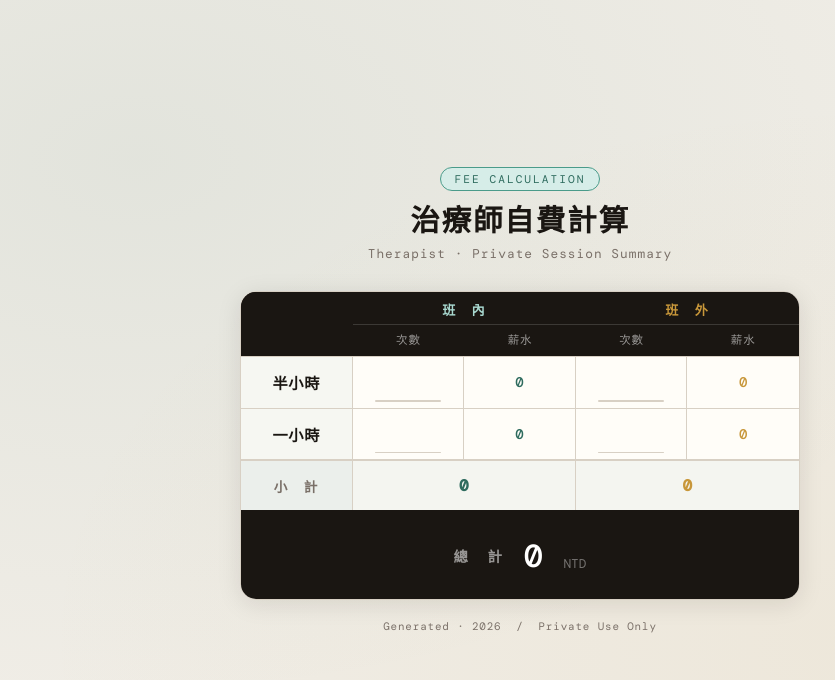
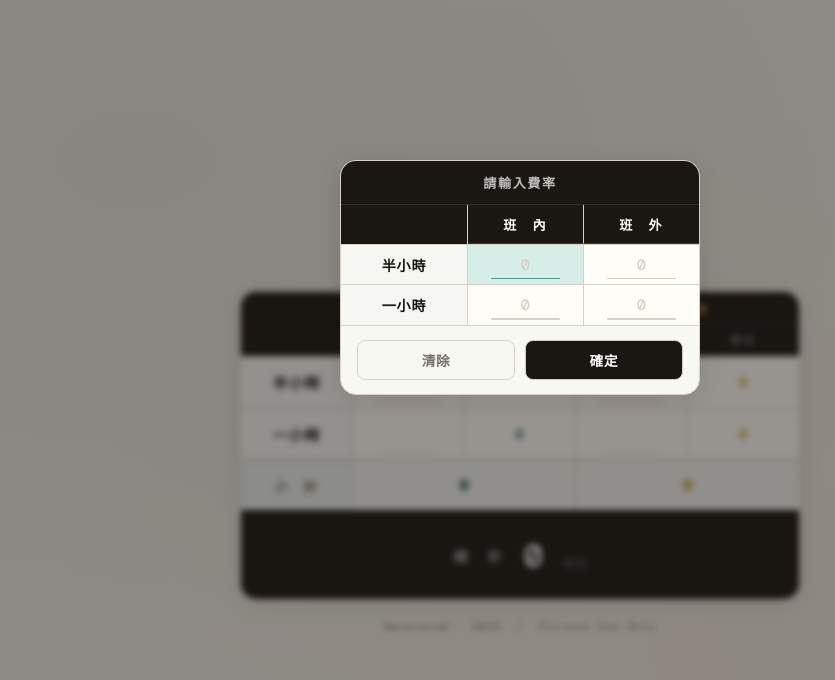
Before and after one commit to Kunhungli/J4XU354UXL6Y4ZO4RUNJ04, a plain HTML site: page index.html in a window 1280 px wide. Both pictures are taken after a click on the element "FEE CALCULATION". Shown: the whole page, without its empty margins (120-955 px from the left). Drawn offline with nearby package versions, Linux system fonts and the light colour scheme.

Commit message:
ver 1.0.0

```diff
--- a/index.html
+++ b/index.html
@@ -1,19 +1,23 @@
 <!DOCTYPE html>
 <html lang="zh-TW">
+
 <head>
   <meta charset="UTF-8" />
-  <meta name="viewport" content="width=device-width, initial-scale=1.0, user-scalable=no, maximum-scale=1.0">
+  <meta name="viewport" content="width=device-width, initial-scale=1.0" />
   <title>治療師自費計算</title>
   <link rel="stylesheet" href="style.css">
   <script src="main.js"></script>
-  <link href="https://fonts.googleapis.com/css2?family=Noto+Serif+TC:wght@400;600;700&family=DM+Mono:wght@400;500&display=swap" rel="stylesheet"/>
+  <link
+    href="https://fonts.googleapis.com/css2?family=Noto+Serif+TC:wght@400;600;700&family=DM+Mono:wght@400;500&display=swap"
+    rel="stylesheet" />
 </head>
+
 <body>
   <div class="wrapper">
 
     <!-- Header -->
     <div class="header">
-      <div class="badge" onclick="resetClick();">Fee Calculation</div>
+      <div class="badge" onclick="openRateDialog();">Fee Calculation</div>
       <h1>治療師自費計算</h1>
       <div class="subtitle">Therapist · Private Session Summary</div>
     </div>
@@ -44,11 +48,11 @@
       <div class="data-row">
         <div class="row-label">半小時</div>
         <div class="cell input-cell">
-          <input type="number" id="h_in" value="" inputmode="numeric" min="0" oninput="calc()"/>
+          <input type="number" id="h_in" value="" min="0" oninput="calc()" />
         </div>
         <div class="cell salary" id="h_in_sal">0</div>
         <div class="cell input-cell">
-          <input type="number" id="h_out" value="" inputmode="numeric" min="0" oninput="calc()"/>
+          <input type="number" id="h_out" value="" min="0" oninput="calc()" />
         </div>
         <div class="cell salary-out" id="h_out_sal">0</div>
       </div>
@@ -57,11 +61,11 @@
       <div class="data-row">
         <div class="row-label">一小時</div>
         <div class="cell input-cell">
-          <input type="number" id="f_in" value="" inputmode="numeric" min="0" oninput="calc()"/>
+          <input type="number" id="f_in" value="" min="0" oninput="calc()" />
         </div>
         <div class="cell salary" id="f_in_sal">0</div>
         <div class="cell input-cell">
-          <input type="number" id="f_out" value="" inputmode="numeric" min="0" oninput="calc()"/>
+          <input type="number" id="f_out" value="" min="0" oninput="calc()" />
         </div>
         <div class="cell salary-out" id="f_out_sal">0</div>
       </div>
@@ -85,5 +89,39 @@
     <div class="footer">Generated · 2026 &nbsp;/&nbsp; Private Use Only</div>
   </div>
 
+ <dialog id="myDialog">
+  <p id="dialogTitle" class="header">請輸入費率</p>
+  <div class="rate-table">
+    <div class="rate-header-row">
+      <div class="rate-cell blank"></div>
+      <div class="rate-cell col-group-label 班內">班　內</div>
+      <div class="rate-cell col-group-label 班外">班　外</div>
+    </div>
+    <div class="rate-data-row">
+      <div class="rate-cell label">半小時</div>
+      <div class="rate-cell input-wrap">
+        <input type="text" inputmode="numeric" pattern="[0-9]*" id="rate_h_in" placeholder="0"/>
+      </div>
+      <div class="rate-cell input-wrap">
+        <input type="text" inputmode="numeric" pattern="[0-9]*" id="rate_h_out" placeholder="0"/>
+      </div>
+    </div>
+    <div class="rate-data-row">
+      <div class="rate-cell label">一小時</div>
+      <div class="rate-cell input-wrap">
+        <input type="text" inputmode="numeric" pattern="[0-9]*" id="rate_f_in" placeholder="0"/>
+      </div>
+      <div class="rate-cell input-wrap">
+        <input type="text" inputmode="numeric" pattern="[0-9]*" id="rate_f_out" placeholder="0"/>
+      </div>
+    </div>
+  </div>
+  <div class="rate-actions">
+    <button class="btn-clear" onclick="clearRates()">清除</button>
+    <button class="btn-confirm" onclick="confirmRates()">確定</button>
+  </div>
+</dialog>
+
 </body>
+
 </html>
--- a/main.js
+++ b/main.js
@@ -1,9 +1,9 @@
 // 費率設定
 const RATE = {
-  h_in: localStorage.getItem('__h_in__') || 0,  // 班內半小時
-  h_out: localStorage.getItem('__h_out__') || 0, // 班外半小時
-  f_in: localStorage.getItem('__f_in__') || 0,  // 班內一小時
-  f_out: localStorage.getItem('__f_out__') || 0, // 班外一小時
+  h_in: Number(localStorage.getItem('__h_in__')) || 0,  // 班內半小時
+  h_out: Number(localStorage.getItem('__h_out__')) || 0, // 班外半小時
+  f_in: Number(localStorage.getItem('__f_in__')) || 0,  // 班內一小時
+  f_out: Number(localStorage.getItem('__f_out__')) || 0, // 班外一小時
 };
 
 const RATE_CONTENT = {
@@ -52,44 +52,48 @@ function calc() {
 }
 
 // 點擊 cell 自動 focus input
-document.querySelectorAll('.cell.input-cell').forEach(cell => {
-  cell.addEventListener('click', () => cell.querySelector('input').focus());
-});
+// document.querySelectorAll('.cell.input-cell').forEach(cell => {
+  // cell.addEventListener('click', () => cell.querySelector('input').focus());
+// });
 
 let resetCount = 0;
-function resetClick() {
-  resetCount++;
-  if (resetCount > 8) {
-    inputIds.forEach(id => {
-      localStorage.removeItem(`__${id}__`);
-      RATE[id] = 0;
-    });
-    resetCount = 0;
+let openRateDialog, confirmRates, clearRates;
+let setNum;
+let close;
+
+// 定義所有的輸入框 ID
+const fields = ['h_in', 'h_out', 'f_in', 'f_out'];
+
+// DOM 載入後才添加方法
+window.onload = function () {
+  const myDialogEl = document.getElementById('myDialog');
+  const dialogTitleEl = document.getElementById('dialogTitle');
+  const numInputEl = document.getElementById('numInput');
+
+  openRateDialog = () => {
+    // 開啟時帶入目前費率
+    document.getElementById('rate_h_in').value  = RATE.h_in  || '';
+    document.getElementById('rate_h_out').value = RATE.h_out || '';
+    document.getElementById('rate_f_in').value  = RATE.f_in  || '';
+    document.getElementById('rate_f_out').value = RATE.f_out || '';
+    document.getElementById('myDialog').showModal();
   }
+
+confirmRates = () => {
+  fields.forEach(id => {
+    const val = Number(document.getElementById(`rate_${id}`).value) || 0;
+    RATE[id] = val;
+    localStorage.setItem(`__${id}__`, val);
+  });
+  document.getElementById('myDialog').close();
+  calc();
 }
 
-// 定義所有的輸入框 ID
-const inputIds = ['h_in', 'h_out', 'f_in', 'f_out'];
+clearRates = () => {
+  const fields = ['h_in', 'h_out', 'f_in', 'f_out'];
+  fields.forEach(id => {
+    document.getElementById(`rate_${id}`).value = '';
+  });
+}
 
-// DOM 載入後才添加監聽
-window.onload = function () {
-  inputIds.forEach(id => {
-    const inputEl = document.getElementById(id);
-    const ssEl = document.getElementById(`${id}_sal`);
-
-    if (inputEl && ssEl) {
-      // 當點擊（獲得焦點）時觸發
-      inputEl.addEventListener('focus', () => {
-        let sal = parseInt(localStorage.getItem(`__${id}__`)) || 0;
-        if (!sal || sal===0 || isNaN(sal)) {
-          sal = Number(prompt(`請輸入 ${RATE_CONTENT[id]}的$$：`, "0"));
-          RATE[id] = sal;
-          localStorage.setItem(`__${id}__`, sal)
-        }
-
-        inputEl.value = '';     // 清空輸入框
-        calc(); // 將對應的 DIV 顯示為 0
-      });
-    }
-  });
 };
--- a/style.css
+++ b/style.css
@@ -285,3 +285,168 @@ body {
   color: var(--muted);
   letter-spacing: 0.08em;
 }
+
+/* ── Dialog (rate table) ── */
+#myDialog {
+  font-family: 'Noto Serif TC', serif;
+  background: var(--card);
+  border: 1px solid var(--border);
+  border-radius: 16px;
+  box-shadow: var(--shadow);
+  padding: 0;
+  min-width: 300px;
+  max-width: 360px;
+  width: 92%;
+  margin: 20vh auto auto;
+  overflow: hidden;
+}
+
+#myDialog::backdrop {
+  background: rgba(26, 22, 18, 0.45);
+  backdrop-filter: blur(3px);
+}
+
+#dialogTitle {
+  font-size: 0.82rem;
+  font-weight: 700;
+  letter-spacing: 0.12em;
+  color: rgba(255,255,255,0.7);
+  background: var(--ink);
+  padding: 0.75rem 1.1rem;
+  margin: 0;
+}
+
+/* ── Rate table ── */
+.rate-table {
+  display: flex;
+  flex-direction: column;
+}
+
+.rate-header-row,
+.rate-data-row {
+  display: grid;
+  grid-template-columns: 1.1fr 1fr 1fr;
+}
+
+.rate-data-row {
+  border-top: 1px solid var(--border);
+}
+
+.rate-cell {
+  display: flex;
+  align-items: center;
+  justify-content: center;
+  padding: 0.6rem 0.4rem;
+  font-size: 0.82rem;
+  border-right: 1px solid var(--border);
+}
+.rate-cell:last-child { border-right: none; }
+
+/* header row */
+.rate-header-row {
+  background: var(--ink);
+  border-top: 1px solid rgba(255,255,255,0.1);
+}
+.rate-cell.header {
+  font-size: 0.75rem;
+  font-weight: 700;
+  letter-spacing: 0.1em;
+  padding: 0.45rem 0.4rem;
+  border-right: 1px solid rgba(255,255,255,0.1);
+}
+.rate-cell.header:last-child { border-right: none; }
+.rate-cell.header.班內 { color: #a8d8cf; }
+.rate-cell.header.班外 { color: var(--gold); }
+.rate-cell.blank { background: var(--ink); }
+
+/* label column */
+.rate-cell.label {
+  font-size: 0.88rem;
+  font-weight: 600;
+  color: var(--ink);
+  letter-spacing: 0.05em;
+  background: rgba(46,107,94,0.04);
+  justify-content: center;
+}
+
+/* input cells */
+.rate-cell.input-wrap {
+  padding: 0.45rem 0.5rem;
+  position: relative;
+}
+.rate-cell.input-wrap:focus-within {
+  background: var(--accent-light);
+}
+.rate-cell.input-wrap::after {
+  content: '';
+  position: absolute;
+  bottom: 5px;
+  left: 20%;
+  right: 20%;
+  height: 1.5px;
+  background: var(--border);
+  border-radius: 1px;
+  transition: background 0.15s;
+}
+.rate-cell.input-wrap:focus-within::after {
+  background: var(--accent-mid);
+}
+
+.rate-cell.input-wrap input {
+  width: 100%;
+  text-align: center;
+  font-family: 'DM Mono', monospace;
+  font-size: 0.95rem;
+  font-weight: 500;
+  color: var(--ink);
+  background: transparent;
+  border: none;
+  outline: none;
+}
+.rate-cell.input-wrap input:focus {
+  color: var(--accent);
+}
+.rate-cell.input-wrap input::placeholder {
+  color: var(--border);
+}
+
+/* ── Actions ── */
+.rate-actions {
+  display: flex;
+  gap: 0.6rem;
+  padding: 0.9rem 1rem;
+  border-top: 1px solid var(--border);
+  background: rgba(46,107,94,0.03);
+}
+
+.rate-actions button {
+  flex: 1;
+  font-family: 'Noto Serif TC', serif;
+  font-size: 0.85rem;
+  font-weight: 600;
+  letter-spacing: 0.06em;
+  padding: 0.55rem 0;
+  border-radius: 8px;
+  border: 1px solid var(--border);
+  cursor: pointer;
+  transition: background 0.15s, color 0.15s, border-color 0.15s;
+}
+
+.btn-clear {
+  background: transparent;
+  color: var(--muted);
+}
+.btn-clear:hover {
+  background: var(--bg);
+  color: var(--ink);
+}
+
+.btn-confirm {
+  background: var(--ink);
+  color: #fff;
+  border-color: var(--ink);
+}
+.btn-confirm:hover {
+  background: var(--accent);
+  border-color: var(--accent);
+}
```
